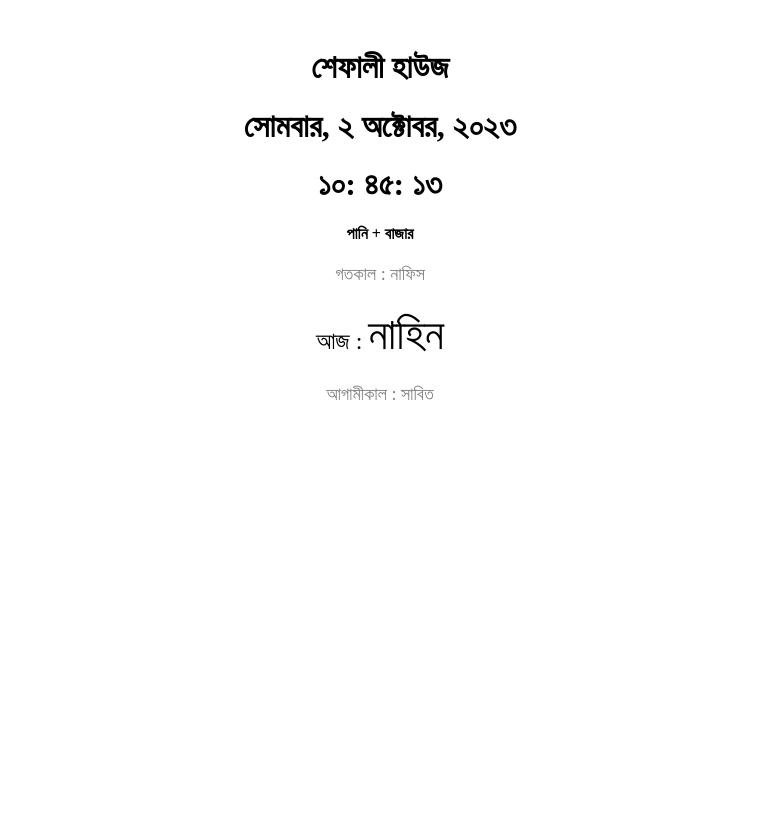
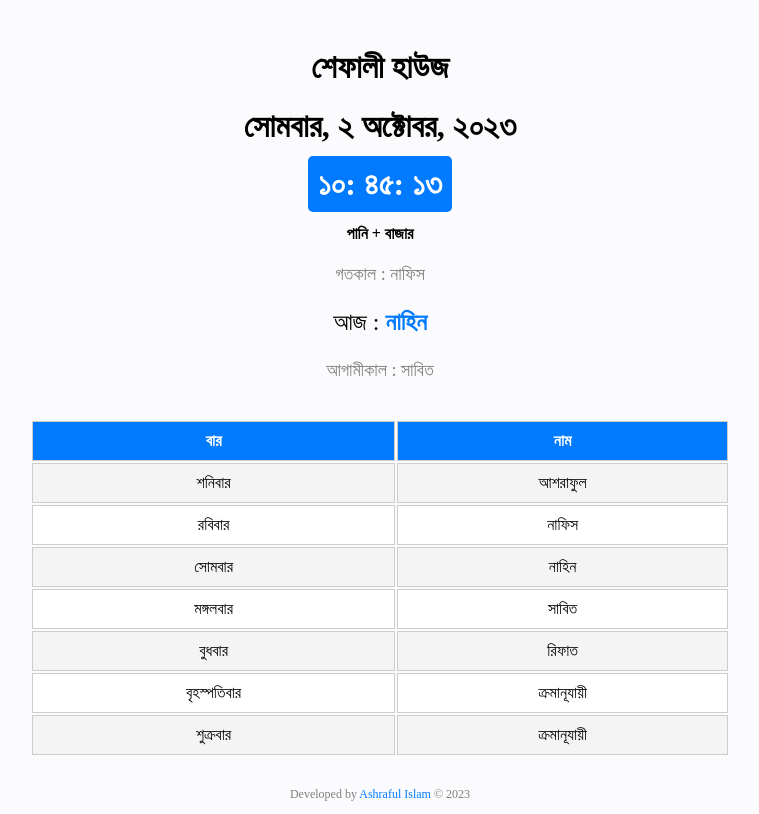
Before and after one commit to hiashraful/daily-task, a plain HTML site: page index.html in a window 1280 px wide. Shown: the whole page, without its empty margins (260-1019 px from the left). Drawn offline with Linux system fonts and the light colour scheme; a web font is replaced by a local one.

Commit message:
design updated

```diff
--- a/index.html
+++ b/index.html
@@ -24,6 +24,51 @@
         <p class="grey">আগামীকাল : <span id="tomorrow-member"></span></p>
       </div>
     </div>
+    <div class="container-table">
+      <div class="routine">
+        <table  id="routine-table">
+          <thead>
+            <tr>
+              <th>বার</th>
+              <th>নাম</th>
+            </tr>
+          </thead>
+          <tbody>
+            <tr>
+              <td> শনিবার </td>
+              <td> আশরাফুল </td>
+            </tr>
+            <tr>
+              <td> রবিবার </td>
+              <td> নাফিস </td>
+            </tr>
+            <tr>
+              <td> সোমবার </td>
+              <td> নাহিন </td>
+            </tr>
+            <tr>
+              <td> মঙ্গলবার </td>
+              <td> সাবিত </td>
+            </tr>
+            <tr>
+              <td> বুধবার </td>
+              <td> রিফাত </td>
+            </tr>
+            <tr>
+              <td> বৃহস্পতিবার </td>
+              <td> ক্রমানূযায়ী </td>
+            </tr>
+            <tr>
+              <td> শুক্রবার </td>
+              <td> ক্রমানূযায়ী </td>
+            </tr>
+          </tbody>
+        </table>
+      </div>
+      <div class="footer">
+        <p id="footer-txt"> Developed by <a href="https://github.com/hiashraful">Ashraful Islam</a> &copy; 2023 </p>
+      </div>
+    </div>
     <script src="script.js"></script>
   </body>
 </html>
--- a/script.js
+++ b/script.js
@@ -72,3 +72,14 @@ function updateTime() {
 }
 
 setInterval(updateTime, 1000);
+
+
+const header = document.querySelector('header');
+
+window.addEventListener('scroll', () => {
+  if (window.scrollY > 0) {
+    header.classList.add('scrolled');
+  } else {
+    header.classList.remove('scrolled');
+  }
+});
--- a/style.css
+++ b/style.css
@@ -4,7 +4,10 @@ body {
   font-family: "Press Start 2P", cursive;
   font-family: "Tiro Bangla", serif;
   text-align: center;
+  background-color: #FBFBFD;
 }
+
+
 
 .container {
   max-width: 600px;
@@ -34,3 +37,181 @@ p {
 .grey {
   color: grey;
 }
+
+#routine-table {
+  width: 300px;
+  margin: 0 auto;
+}
+
+#routine-table td {
+  padding: 10px;
+  border: 1px solid #ccc;
+}
+
+#routine-table th {
+  padding: 10px;
+  border: 1px solid #ccc;
+  background: #007bff;
+  color: #fff;
+}
+
+#routine-table tr:nth-child(odd) {
+  background: #f4f4f4;
+}
+
+#routine-table tr:nth-child(even) {
+  background: #fff;
+}
+
+#routine-table tr:hover {
+  background: #ccc;
+  cursor: pointer;
+}
+
+#time {
+  background-color: #007bff;
+  color: #fff;
+  padding: 10px;
+  border-radius: 5px;
+  cursor: pointer;
+}
+#present-member {
+  font-size: 24px;
+  font-weight: bold;
+  color: #007bff;
+}
+#present-member:hover {
+  transition: transform 0.5s ease-in-out;
+  transform: scale(1.5);
+  cursor: cell;
+}
+
+/* Add a fade-in effect when the page loads */
+body {
+  opacity: 0;
+  animation: fadeIn 1s ease-in-out forwards;
+}
+
+@keyframes fadeIn {
+  from {
+    opacity: 0;
+  }
+  to {
+    opacity: 1;
+  }
+}
+
+/* Animate the background color of the header when the user scrolls down */
+header {
+  background-color: #007bff;
+  transition: background-color 0.5s ease-in-out;
+}
+
+header.scrolled {
+  background-color: #0056b3;
+}
+
+
+
+@-webkit-keyframes changeColor {
+    0%{background-position:0% 22%}
+    50%{background-position:100% 79%}
+    100%{background-position:0% 22%}
+}
+@-moz-keyframes changeColor {
+    0%{background-position:0% 22%}
+    50%{background-position:100% 79%}
+    100%{background-position:0% 22%}
+}
+@-o-keyframes changeColor {
+    0%{background-position:0% 22%}
+    50%{background-position:100% 79%}
+    100%{background-position:0% 22%}
+}
+@keyframes changeColor {
+    0%{background-position:0% 22%}
+    50%{background-position:100% 79%}
+    100%{background-position:0% 22%}
+}
+
+
+
+@keyframes gradient {
+  0% {
+    background-position: 0% 50%;
+  }
+  50% {
+    background-position: 100% 50%;
+  }
+  100% {
+    background-position: 0% 50%;
+  }
+}
+
+
+.footer {
+  margin-top: 30px;
+}
+#footer-txt {
+  color: grey;
+  font-size: 12px;
+  font-weight: 100;
+  text-decoration: none;
+}
+#footer-txt a {
+  color: #007bff;
+  font-size: 12px;
+  font-weight: 100;
+  text-decoration: none;
+}
+
+#present-member {
+  transition: transform 0.5s ease-in-out;
+}
+
+#present-member:hover {
+  transform: scale(1.5);
+}
+
+@media (min-width: 320px) {
+  /* smartphones, iPhone, portrait 480x320 phones */
+  #routine-table {
+    width: 300px;
+    margin: 0 auto;
+  }
+}
+@media (min-width: 481px) {
+  /* portrait e-readers (Nook/Kindle), smaller tablets @ 600 or @ 640 wide. */
+  #routine-table {
+    width: 400px;
+    margin: 0 auto;
+  }
+}
+@media (min-width: 641px) {
+  /* portrait tablets, portrait iPad, landscape e-readers, landscape 800x480 or 854x480 phones */
+  #routine-table {
+    width: 500px;
+    margin: 0 auto;
+  }
+}
+@media (min-width: 961px) {
+  /* tablet, landscape iPad, lo-res laptops ands desktops */
+  #routine-table {
+    width: 600px;
+    margin: 0 auto;
+  }
+}
+@media (min-width: 1025px) {
+  /* big landscape tablets, laptops, and desktops */
+  #routine-table {
+    width: 700px;
+    margin: 0 auto;
+  }
+}
+@media (min-width: 1281px) {
+  /* hi-res laptops and desktops */
+  #routine-table {
+    width: 800px;
+    margin: 0 auto;
+  }
+}
```
